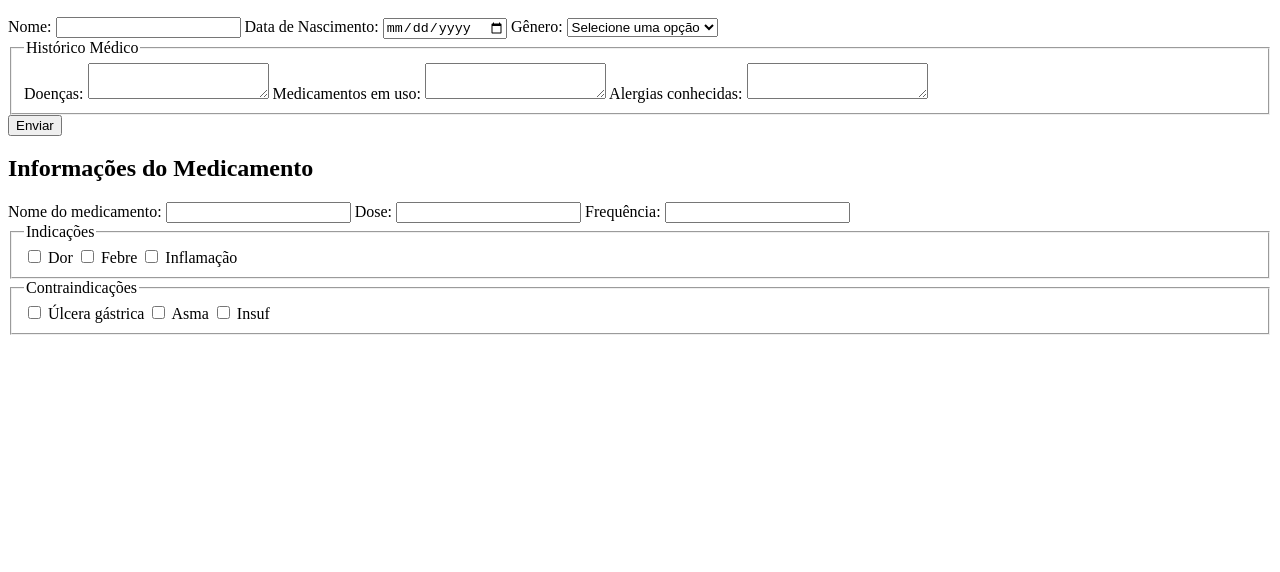
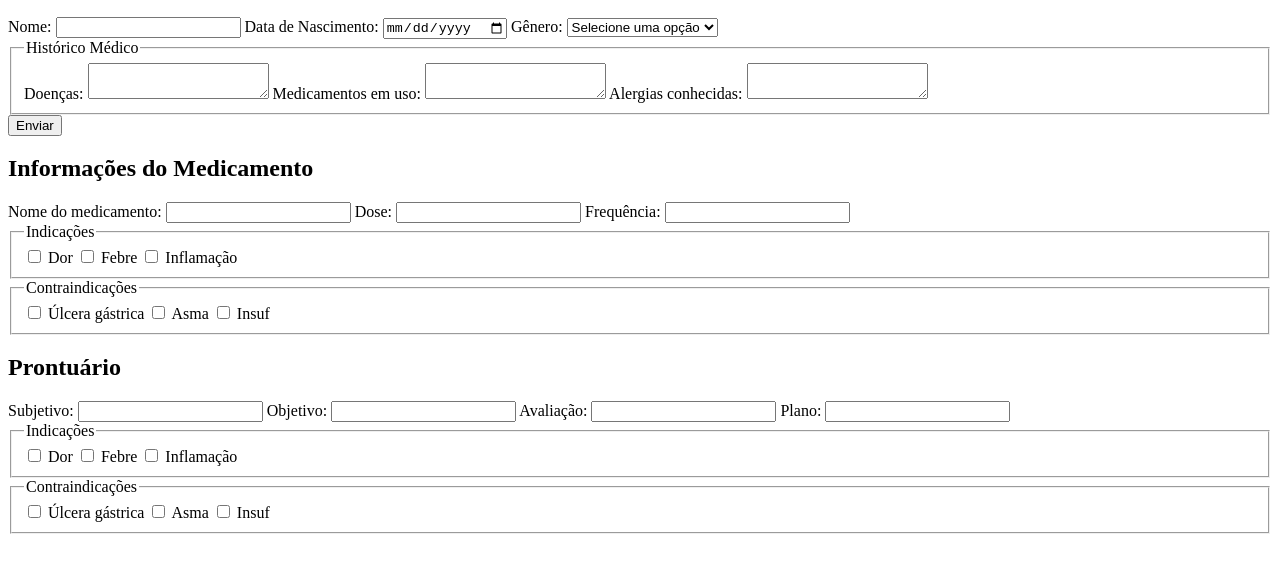
Before and after one commit to darlansouza81/prontuario, a website: page index.html in a window 1280 px wide. Shown: the part 110-682 px from the top of the page. Drawn offline with nearby package versions, Linux system fonts and the light colour scheme.

```diff
--- a/index.html
+++ b/index.html
@@ -69,6 +69,36 @@
         <label><input type="checkbox" name="contraindicacoes" value="Insuf"> Insuf</label>
       </fieldset>
     </section>
+
+
+    <section>
+      <h2>Prontuário</h2>
+      <label for="dadoSubjetivo">Subjetivo:</label>
+      <input type="text" id="dadoSubjetivo" name="dadoSubjetivo" required>
+
+      <label for="dadoObjetivo">Objetivo:</label>
+      <input type="text" id="dadoObjetivo" name="dadoObjetivo" required>
+
+      <label for="dadoAvaliacao">Avaliação:</label>
+      <input type="text" id="dadoAvaliacao" name="dadoAvaliacao" required>
+
+      <label for="dadoPlano">Plano:</label>
+      <input type="text" id="dadoPlano" name="dadoPlano" required>
+
+      <fieldset>
+        <legend>Indicações</legend>
+        <label><input type="checkbox" name="indicacoes" value="Dor"> Dor</label>
+        <label><input type="checkbox" name="indicacoes" value="Febre"> Febre</label>
+        <label><input type="checkbox" name="indicacoes" value="Inflamação"> Inflamação</label>
+      </fieldset>
+
+      <fieldset>
+        <legend>Contraindicações</legend>
+        <label><input type="checkbox" name="contraindicacoes" value="Úlcera gástrica"> Úlcera gástrica</label>
+        <label><input type="checkbox" name="contraindicacoes" value="Asma"> Asma</label>
+        <label><input type="checkbox" name="contraindicacoes" value="Insuf"> Insuf</label>
+      </fieldset>
+    </section>
     <script>
 
 
```
